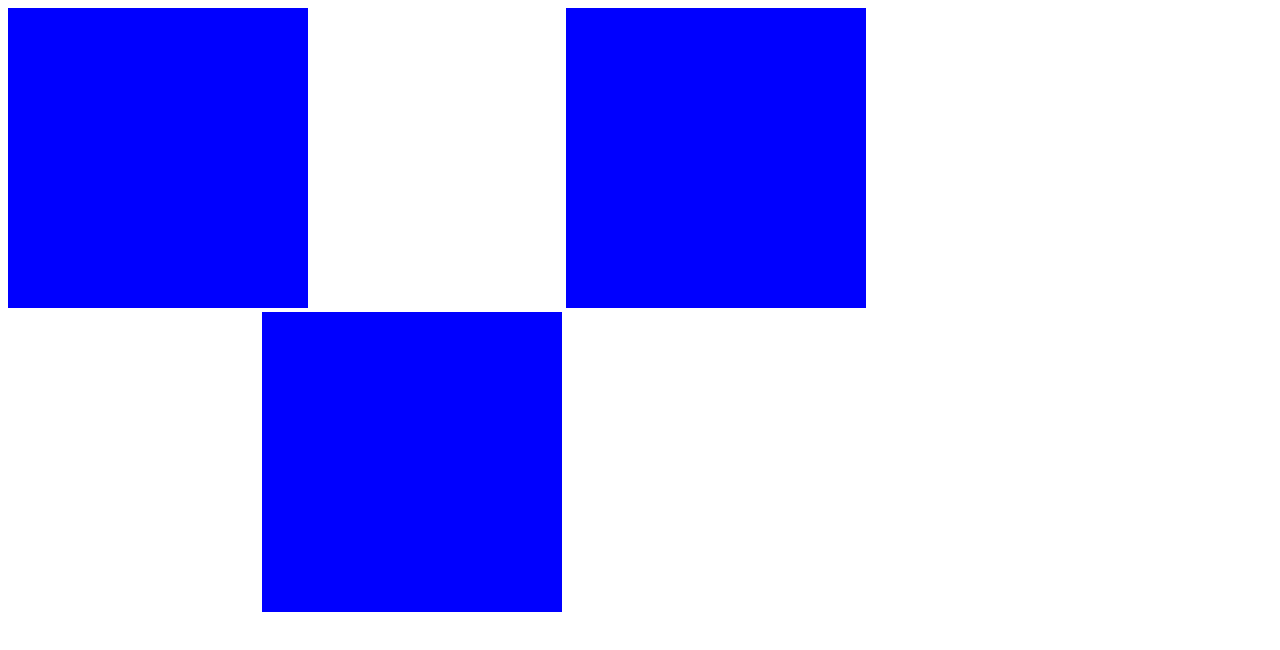
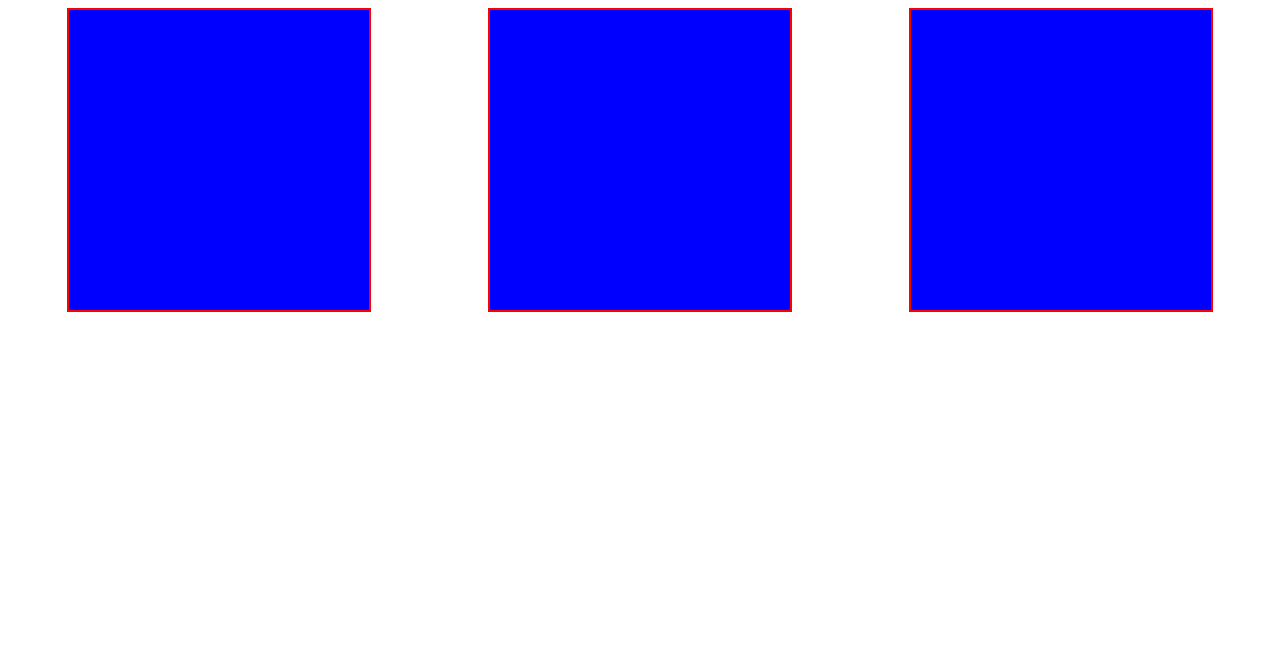
Before and after one commit to DasolPark/Nico_CSS_CSS-Master-Class, a plain HTML site: page flexbox.html in a window 1280 px wide. Drawn offline with Linux system fonts and the light colour scheme.

Commit message:
1-1. Basics of Flexbox

```diff
--- a/flexbox.html
+++ b/flexbox.html
@@ -6,24 +6,24 @@
     <meta http-equiv="X-UA-Compatible" content="ie=edge" />
     <title>Flexbox</title>
     <style>
+      .father {
+        display: flex;
+        justify-content: space-around;
+      }
+
       .box {
         width: 300px;
         height: 300px;
         background-color: blue;
-        display: inline-block;
-      }
-
-      .box:first-child {
-        margin-right: 20.13%;
-      }
-      .box:last-child {
-        margin-left: 20.13%;
+        border: 2px solid red;
       }
     </style>
   </head>
   <body>
-    <div class="box"></div>
-    <div class="box"></div>
-    <div class="box"></div>
+    <div class="father">
+      <div class="box"></div>
+      <div class="box"></div>
+      <div class="box"></div>
+    </div>
   </body>
 </html>
```
Also changed, not shown: README.md.
